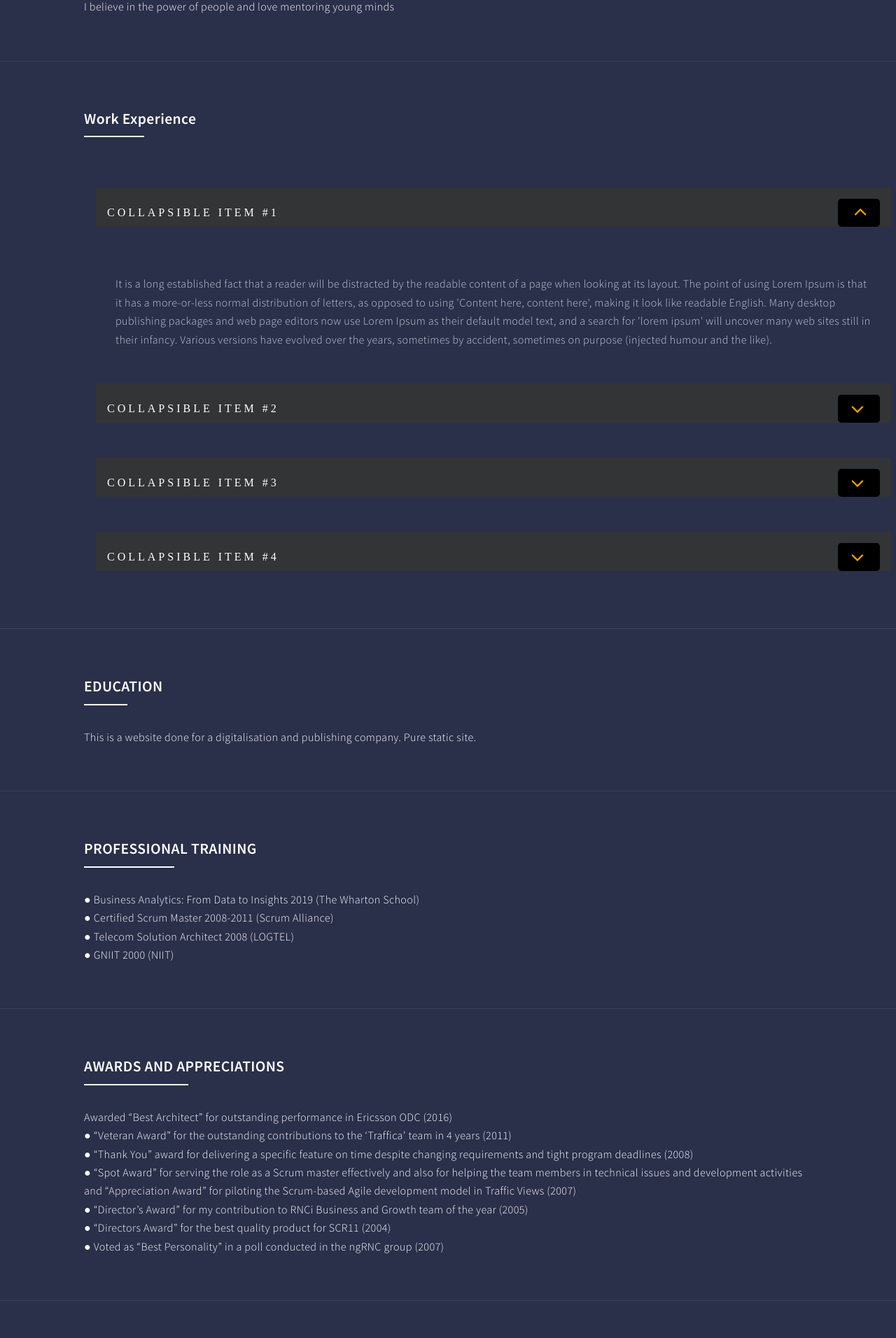
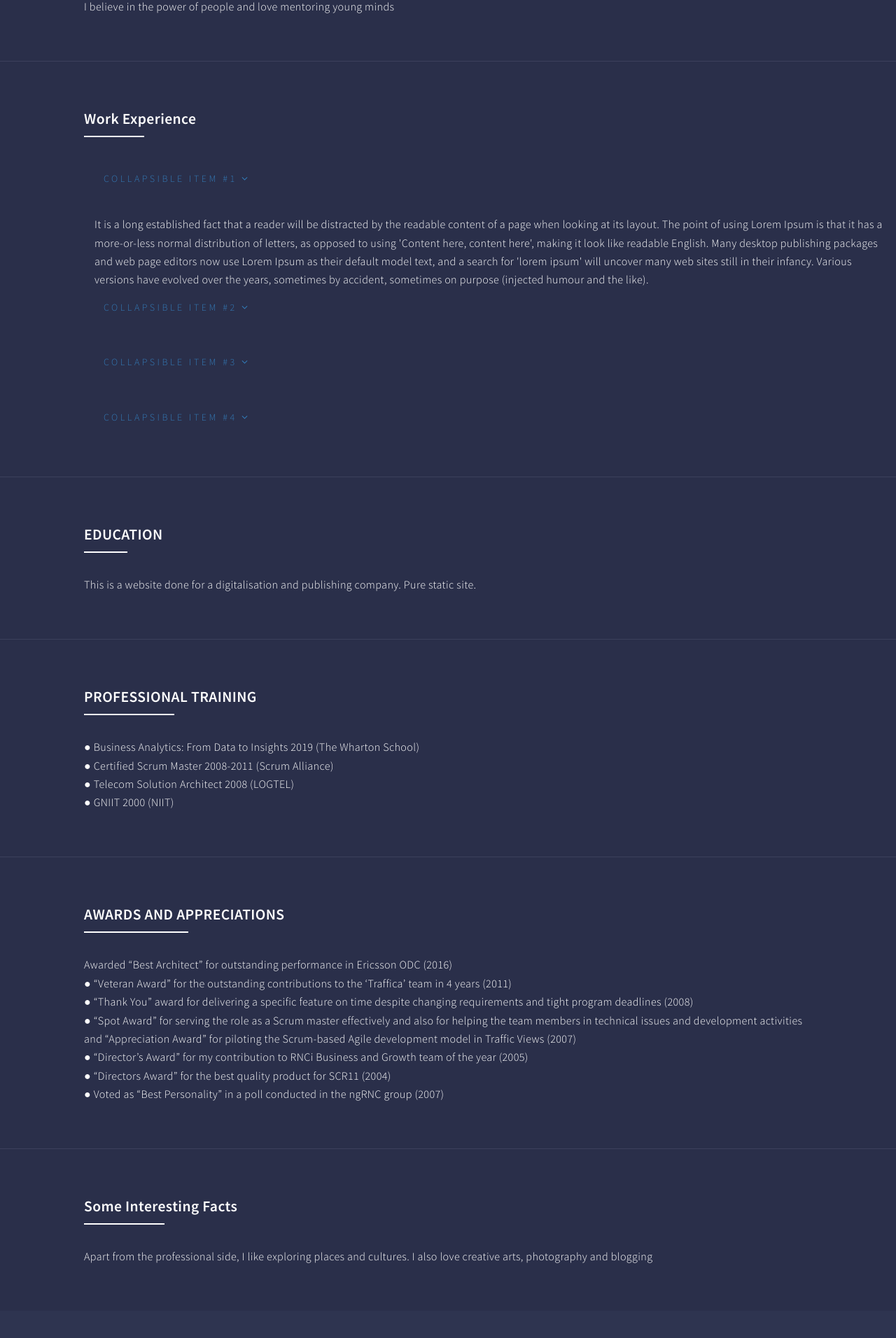
Before and after one commit to dhanyacm/dhanyacm, a Jekyll site: the page built from resume.html, in a window 1280 px wide. Shown: the part 748-2660 px from the top of the page at 70% size. Built offline with Jekyll 4.4.1, drawn with Linux system fonts in a browser that asks for light colours; nearby versions of some CDN libraries.

Commit message:
Update timeline.css

```diff
--- a/css/timeline.css
+++ b/css/timeline.css
@@ -1,59 +1,9 @@
-.accordion{
-  margin: 40px 0;
+@import url('//netdna.bootstrapcdn.com/font-awesome/4.1.0/css/font-awesome.min.css');
+.accordion-toggle:after {
+    font-family: 'FontAwesome';
+    content: "\f078";
+    float: right;
 }
-.accordion .item {
-    border: none;
-    margin-bottom: 50px;
-    background: none;
+.accordion-opened .accordion-toggle:after {
+    content: "\f054";
 }
-.t-p{
-  color: rgb(193 206 216);
-  padding: 40px 30px 0px 30px;
-}
-.accordion .item .item-header h2 button.btn.btn-link {
-    background: #333435;
-    color: white;
-    border-radius: 0px;
-    font-family: 'Poppins';
-    font-size: 16px;
-    font-weight: 400;
-    line-height: 2.5;
-    text-decoration: none;
-}
-.accordion .item .item-header {
-    border-bottom: none;
-    background: transparent;
-    padding: 0px;
-    margin: 2px;
-}
-
-.accordion .item .item-header h2 button {
-    color: white;
-    font-size: 20px;
-    padding: 15px;
-    display: block;
-    width: 100%;
-    text-align: left;
-}
-
-.accordion .item .item-header h2 i {
-    float: right;
-    font-size: 30px;
-    color: #eca300;
-    background-color: black;
-    width: 60px;
-    height: 40px;
-    display: flex;
-    justify-content: center;
-    align-items: center;
-    border-radius: 5px;
-}
-
-button.btn.btn-link.collapsed i {
-    transform: rotate(0deg);
-}
-
-button.btn.btn-link i {
-    transform: rotate(180deg);
-    transition: 0.5s;
-}
```
